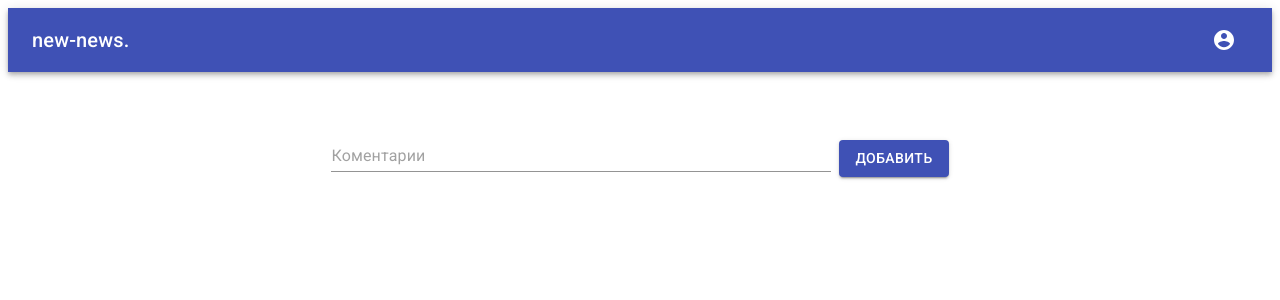
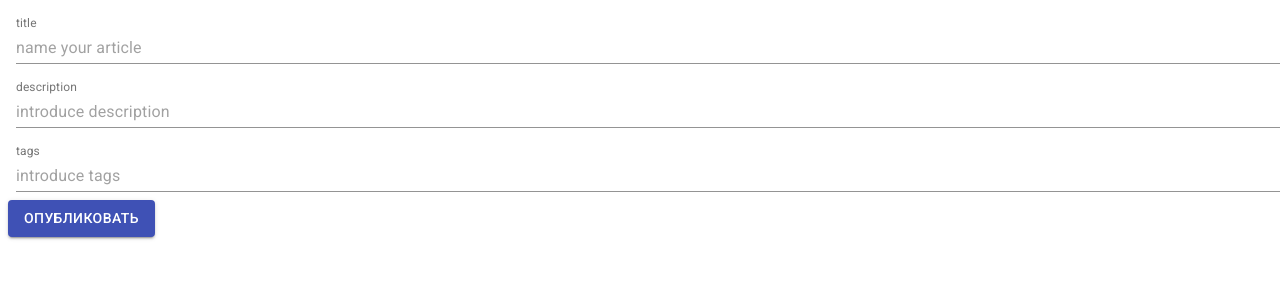
Before and after one commit to ania-leichenko/new-news, a Next.js app: page /completenew/form in a window 1280 px wide. Shown: the top 300 px of the page. Built offline with nearby package versions, Linux system fonts and the light colour scheme; no server answers.

Commit message:
create form and corrected

```diff
--- a/package.json
+++ b/package.json
@@ -14,6 +14,7 @@
     "axios": "^0.21.1",
     "babel-plugin-styled-components": "^1.12.0",
     "diskdb": "^0.1.17",
+    "formik": "^2.2.9",
     "next": "10.2.3",
     "next-auth": "^3.27.0",
     "next-offline": "^5.0.5",
--- /dev/null
+++ b/src/pages/completenew/form.tsx
@@ -0,0 +1,79 @@
+import React, { useState } from "react";
+import { makeStyles } from "@material-ui/core/styles";
+import TextField from "@material-ui/core/TextField";
+import { client } from "@/api/axios";
+import Button from "@material-ui/core/Button";
+
+const useStyles = makeStyles((theme) => ({
+  textField: {
+    marginLeft: theme.spacing(1),
+    marginRight: theme.spacing(1),
+    width: "25ch",
+  },
+}));
+
+export default function LayoutTextFields() {
+  const classes = useStyles();
+  let [title, setTitle] = useState("");
+  let [description, setDescription] = useState("");
+  let [tags, setTags] = useState("");
+  function clickHandler() {
+    client
+      .post("/api/createnew", {
+        title,
+        description,
+        tags,
+      })
+      .catch(() => {});
+  }
+
+  return (
+    <div>
+      <TextField
+        id="standard-full-width"
+        label="title"
+        style={{ margin: 8 }}
+        placeholder="name your article"
+        fullWidth
+        margin="normal"
+        InputLabelProps={{
+          shrink: true,
+        }}
+        onChange={function (e) {
+          setTitle(e.target.value);
+        }}
+      />
+      <TextField
+        id="standard-full-width"
+        label="description"
+        style={{ margin: 8 }}
+        placeholder="introduce description"
+        fullWidth
+        margin="normal"
+        InputLabelProps={{
+          shrink: true,
+        }}
+        onChange={function (e) {
+          setDescription(e.target.value);
+        }}
+      />
+      <TextField
+        id="standard-full-width"
+        label="tags"
+        style={{ margin: 8 }}
+        placeholder="introduce tags"
+        fullWidth
+        margin="normal"
+        InputLabelProps={{
+          shrink: true,
+        }}
+        onChange={function (e) {
+          setTags(e.target.value);
+        }}
+      />
+        <Button variant="contained" color="primary" onClick={clickHandler}>
+          Опубликовать
+        </Button>
+    </div>
+  );
+}
```
Also changed, not shown: src/pages/createnew.tsx (+3 -64 lines), 1 other file (tests, documents, lock files or other folders).
